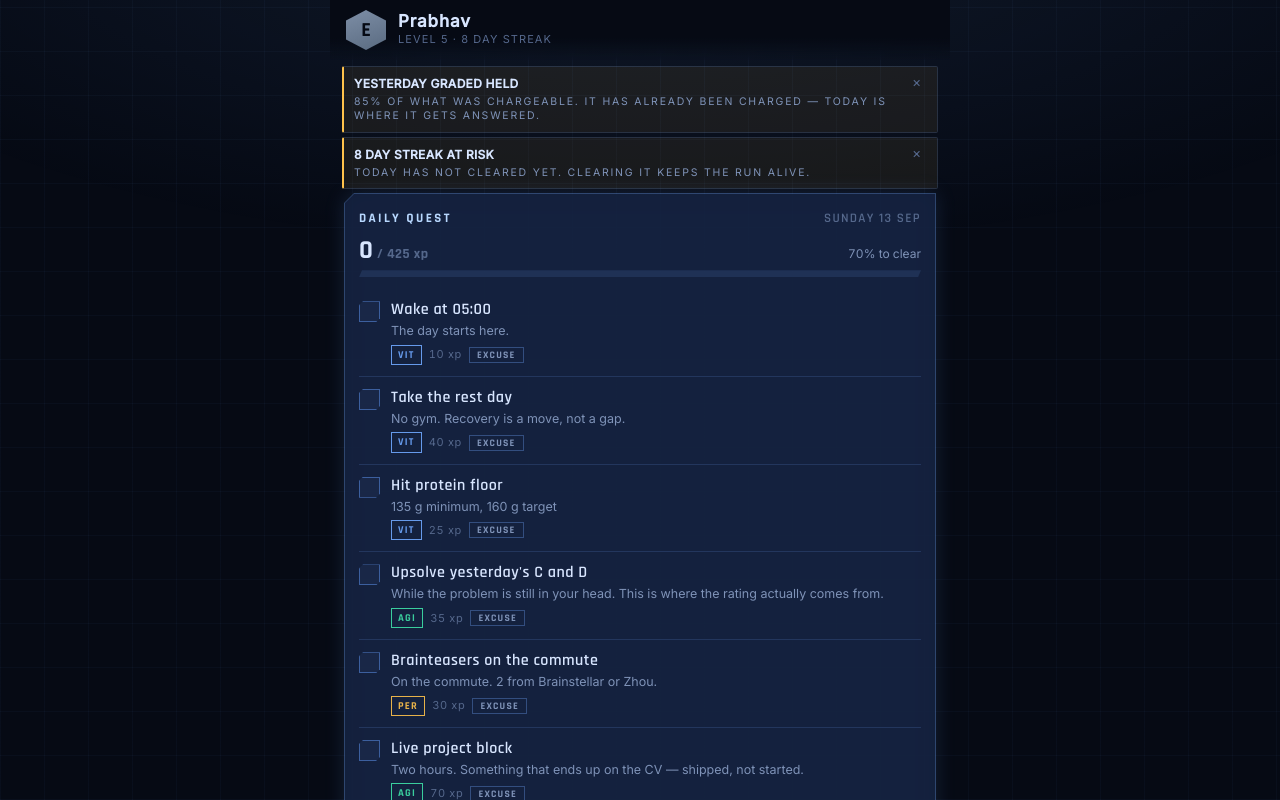
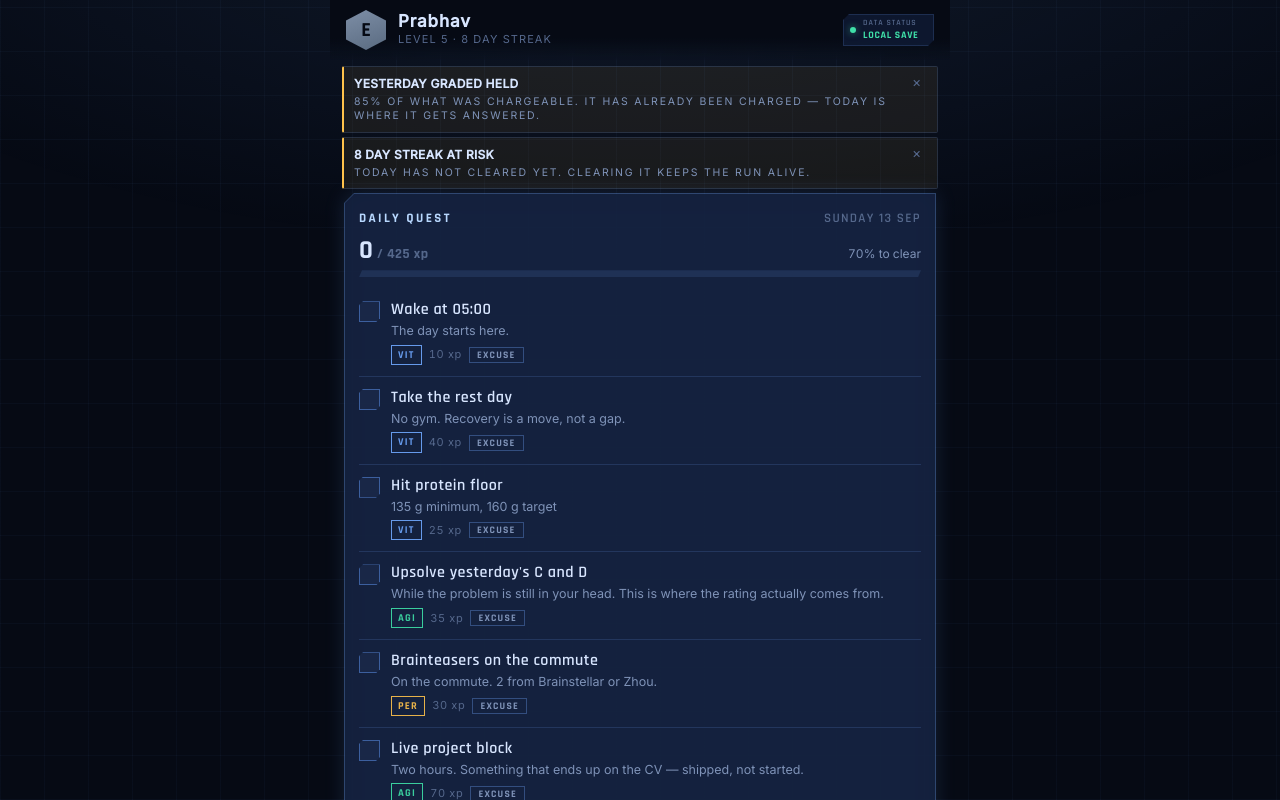
Before and after one commit to prabhav-patel-ops/monarch, a React (Vite) app: page / in a window 1280 px wide. Shown: the top 800 px of the page. Built offline with nearby package versions, Linux system fonts and the light colour scheme.

Commit message:
Add local save status indicator

```diff
--- a/src/App.jsx
+++ b/src/App.jsx
@@ -1,5 +1,5 @@
 import React, { useState, useEffect, useCallback, useMemo, useRef } from "react";
-import { load, save, emptyState } from "./store.js";
+import { load, save, emptyState, hasLocalSave } from "./store.js";
 import {
   dateKey, shiftKey, generateDay, recomputeTotals, computeStreak,
   levelFromTotalXp, rankFromLevel, applyRatchet, daysBetween,
@@ -51,6 +51,7 @@ const TABS = [
 
 export default function App() {
   const [state, setState] = useState(() => load());
+  const [localSavePresent, setLocalSavePresent] = useState(() => hasLocalSave());
   const [tab, setTab] = useState("quests");
   const [levelUp, setLevelUp] = useState(null);
   const [levelDown, setLevelDown] = useState(null);
@@ -103,6 +104,7 @@ export default function App() {
         }
 
         save(draft);
+        setLocalSavePresent(hasLocalSave());
         return draft;
       });
     },
@@ -388,7 +390,12 @@ export default function App() {
     });
   }, [commit]);
 
-  const onImport = useCallback((next) => { save(next); setState(next); flash("Backup restored"); }, [flash]);
+  const onImport = useCallback((next) => {
+    save(next);
+    setLocalSavePresent(hasLocalSave());
+    setState(next);
+    flash("Backup restored");
+  }, [flash]);
   const onReset = useCallback(() => { const e = emptyState(); save(e); setState(e); location.reload(); }, []);
 
   const [nowMins, setNowMins] = useState(() => new Date().getHours() * 60 + new Date().getMinutes());
@@ -437,6 +444,19 @@ export default function App() {
         <div className="topbar-meta">
           <div className="topbar-name">{state.hunter.name}</div>
           <div className="topbar-sub">Level {level} · {state.streak.current} day streak</div>
+        </div>
+        <div
+          className="mn-data-status"
+          data-present={localSavePresent}
+          role="status"
+          aria-live="polite"
+          title={localSavePresent ? "monarch.v1 is stored on this device" : "No monarch.v1 save is stored on this device"}
+        >
+          <span className="mn-data-status__dot" aria-hidden="true" />
+          <span className="mn-data-status__copy">
+            <span className="mn-data-status__label">Data status</span>
+            <span className="mn-data-status__value">{localSavePresent ? "Local save" : "No local save"}</span>
+          </span>
         </div>
       </header>
 
--- a/src/store.js
+++ b/src/store.js
@@ -221,6 +221,14 @@ export function load() {
   }
 }
 
+export function hasLocalSave() {
+  try {
+    return localStorage.getItem(KEY) !== null;
+  } catch {
+    return false;
+  }
+}
+
 export function save(state) {
   try {
     localStorage.setItem(KEY, JSON.stringify(state));
--- a/src/styles.css
+++ b/src/styles.css
@@ -106,6 +106,47 @@ h1,h2,h3,h4,.hud,.stat-num,button,.tab-label,.rank-glyph{
   color:var(--text-faint);
   letter-spacing:.1em;
   text-transform:uppercase}
+.mn-data-status{
+  flex:none;
+  display:flex;
+  align-items:center;
+  gap:7px;
+  min-width:91px;
+  padding:5px 8px 5px 7px;
+  clip-path:polygon(6px 0,100% 0,100% calc(100% - 6px),calc(100% - 6px) 100%,0 100%,0 6px);
+  background:rgba(16,28,54,.78);
+  box-shadow:inset 0 0 0 1px var(--line-soft)}
+.mn-data-status__dot{
+  width:6px;
+  height:6px;
+  flex:none;
+  border-radius:50%;
+  background:var(--gold);
+  box-shadow:0 0 7px rgba(255,194,75,.55)}
+.mn-data-status[data-present="true"] .mn-data-status__dot{
+  background:var(--agi);
+  box-shadow:0 0 7px rgba(63,224,168,.55)}
+.mn-data-status__copy{
+  display:grid;
+  line-height:1.05}
+.mn-data-status__label,
+.mn-data-status__value{
+  font-family:Rajdhani,Segoe UI,ui-sans-serif,system-ui,sans-serif;
+  text-transform:uppercase;
+  white-space:nowrap}
+.mn-data-status__label{
+  color:var(--text-faint);
+  font-size:8px;
+  font-weight:600;
+  letter-spacing:.12em}
+.mn-data-status__value{
+  margin-top:3px;
+  color:var(--gold);
+  font-size:10px;
+  font-weight:700;
+  letter-spacing:.07em}
+.mn-data-status[data-present="true"] .mn-data-status__value{
+  color:var(--agi)}
 .content{
   flex:1;
   padding:4px 14px calc(var(--nav-h) + var(--sab) + 26px);
@@ -585,6 +626,15 @@ to{
 
 /* six tabs get tight on small phones */
 @media (max-width:380px){
+  .topbar{
+    gap:9px}
+  .mn-data-status{
+    min-width:0;
+    padding-right:7px}
+  .mn-data-status__label{
+    display:none}
+  .mn-data-status__value{
+    margin-top:0}
   .nav>button{
     font-size:9px;
     letter-spacing:.03em;
```
Also changed, not shown: 1 other file (tests, documents, lock files or other folders).
